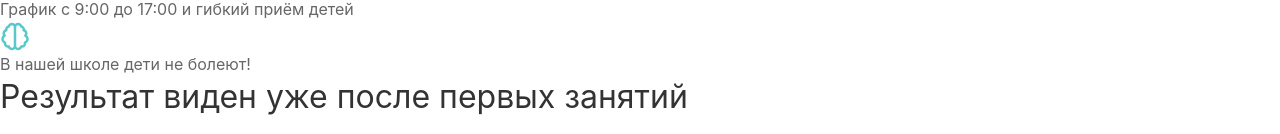
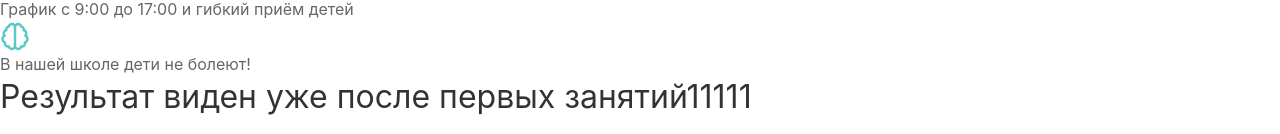
Before and after one commit to nemnogoyounosti/inkotest, a website built with webpack: page src/index.html in a window 1280 px wide. Shown: the part 678-812 px from the top of the page. Built offline with nearby package versions, Linux system fonts and the light colour scheme; files whose address does not match are found by name.

Commit message:
Тест комит с пк

```diff
--- a/src/index.html
+++ b/src/index.html
@@ -108,7 +108,7 @@
                     </div>
 
                     <div class="result__block-item result__block-item-right">
-                        <h2 class="result__block-right">Результат виден уже после первых занятий</h2>
+                        <h2 class="result__block-right">Результат виден уже после первых занятий11111</h2>
                     </div>
                 </div>
 
```
